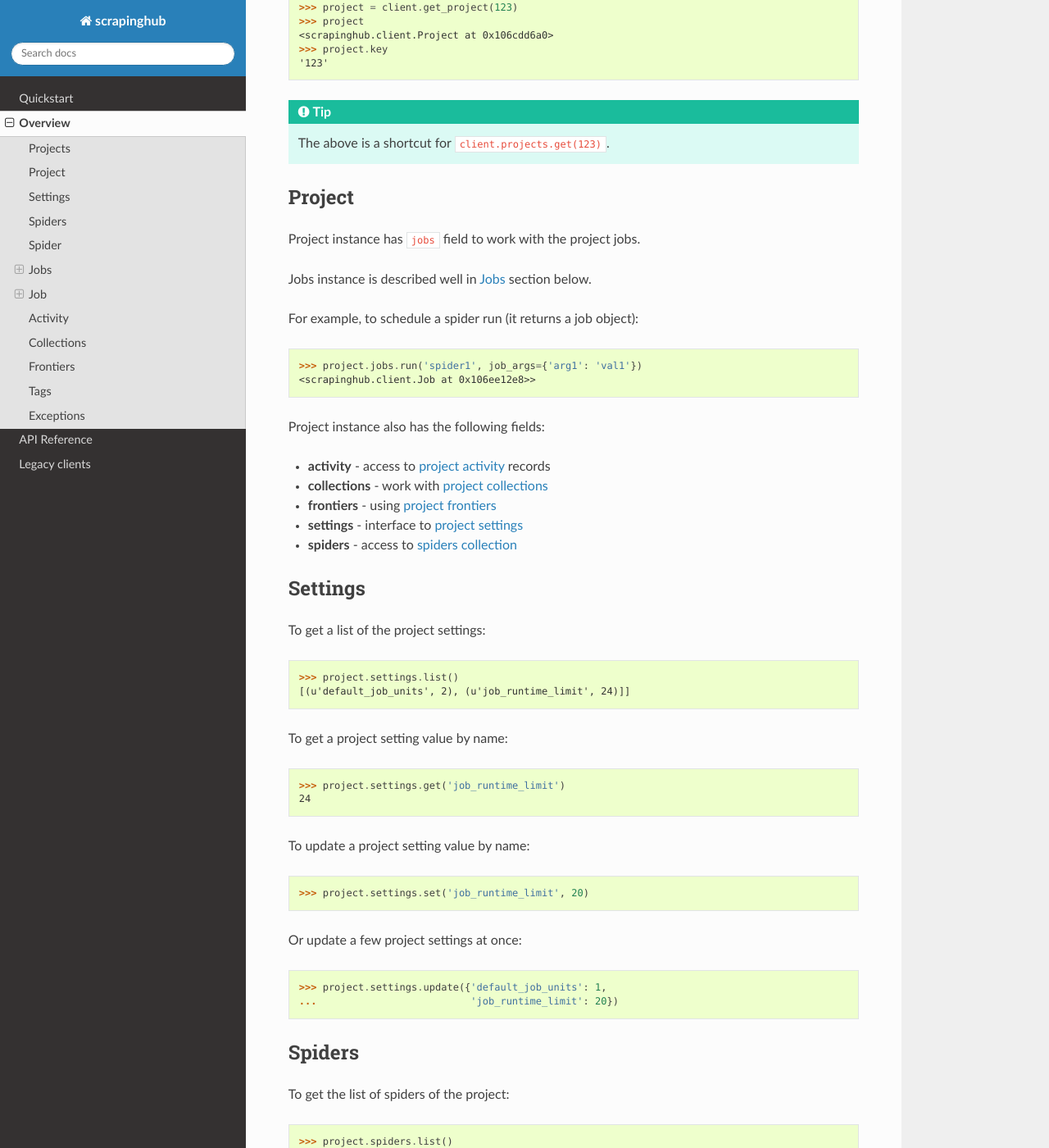
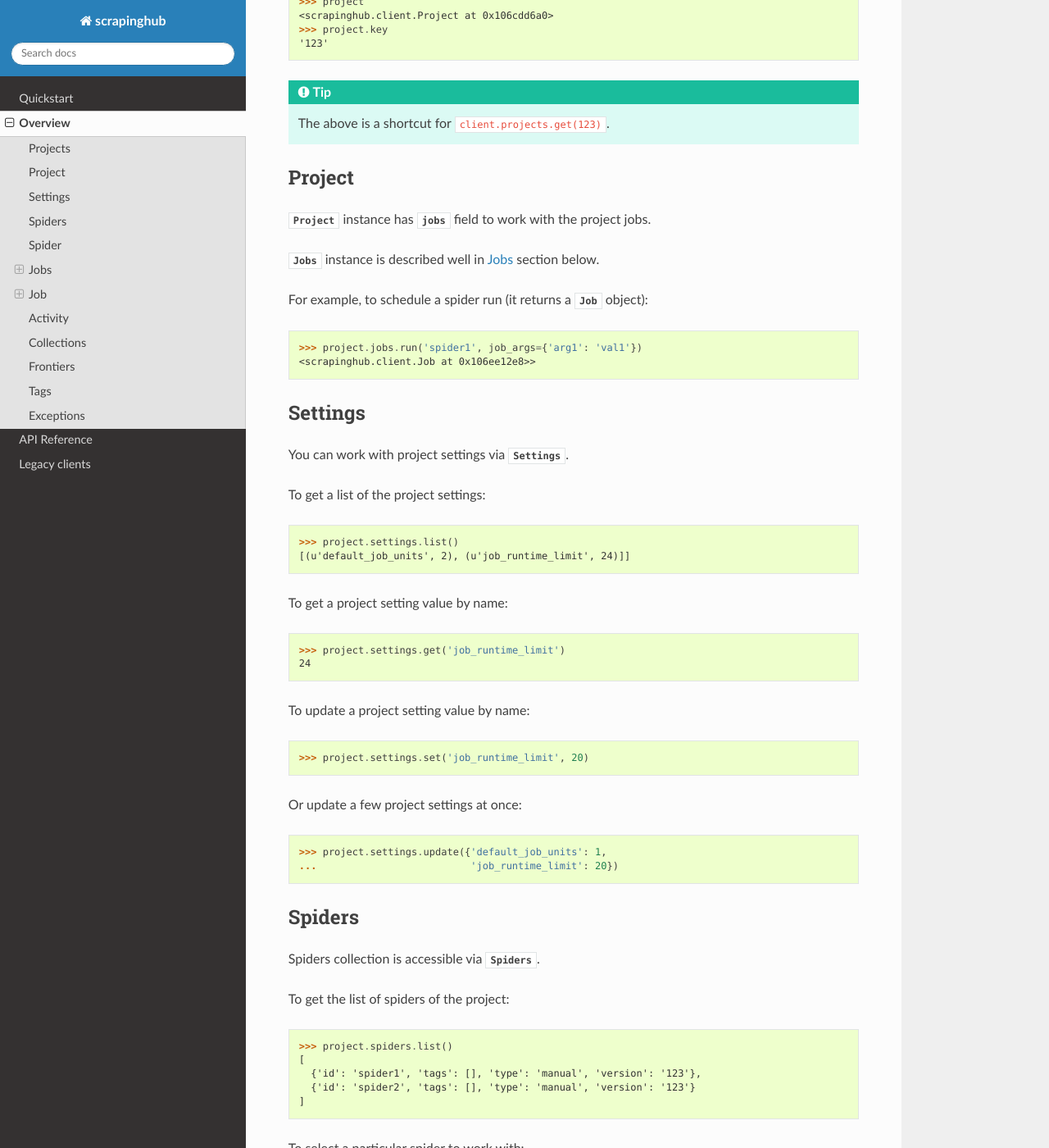
Before and after one commit to scrapinghub/python-scrapinghub, a Sphinx documentation site: the page built from docs/client/overview.rst, in a window 1280 px wide and 1400 px high, scrolled down 1002 px. Shown: the whole window at 82% size. Built offline with Sphinx 7.4.7 and the Read the Docs theme 2.0.0, drawn with Linux system fonts in a browser that asks for light colours; some of the changed text lies outside the part shown.

Commit message:
Provide links to API in Overview

```diff
--- a/docs/client/overview.rst
+++ b/docs/client/overview.rst
@@ -46,31 +49,28 @@ And select a particular project to work with::
 
 .. tip:: The above is a shortcut for ``client.projects.get(123)``.
 
+
 Project
 -------
 
-Project instance has ``jobs`` field to work with the project jobs.
+:class:`~scrapinghub.client.projects.Project` instance has
+:attr:`~scrapinghub.client.projects.Project.jobs` field to work with
+the project jobs.
 
-Jobs instance is described well in :ref:`Jobs <jobs>` section below.
+:class:`~scrapinghub.client.jobs.Jobs` instance is described well in
+:ref:`Jobs <jobs>` section below.
 
-For example, to schedule a spider run (it returns a job object)::
+For example, to schedule a spider run (it returns a
+:class:`~scrapinghub.client.jobs.Job` object)::
 
     >>> project.jobs.run('spider1', job_args={'arg1': 'val1'})
     <scrapinghub.client.Job at 0x106ee12e8>>
 
-Project instance also has the following fields:
-
-- **activity** - access to :ref:`project activity <project-activity>` records
-- **collections** - work with :ref:`project collections <project-collections>`
-- **frontiers** - using :ref:`project frontiers <project-frontiers>`
-- **settings** - interface to :ref:`project settings <project-settings>`
-- **spiders** - access to :ref:`spiders collection <project-spiders>`
-
-
-.. _project-settings:
 
 Settings
 --------
+
+You can work with project settings via :class:`~scrapinghub.client.projects.Settings`.
 
 To get a list of the project settings::
 
@@ -91,10 +91,11 @@ Or update a few project settings at once::
     >>> project.settings.update({'default_job_units': 1,
     ...                          'job_runtime_limit': 20})
 
-.. _project-spiders:
 
 Spiders
 -------
+
+Spiders collection is accessible via :class:`~scrapinghub.client.spiders.Spiders`.
 
 To get the list of spiders of the project::
 
@@ -384,17 +390,20 @@ To retrieve all requests from a job::
 Samples
 ^^^^^^^
 
-To retrieve all samples for a job::
+:class:`~scrapinghub.client.samples.Samples` is useful to retrieve all samples
+for a job::
 
     >>> for sample in job.samples.iter():
     ...     # sample is a list with a timestamp and data
     >>> sample
     [1482233732452, 0, 0, 0, 0, 0]
 
-.. _project-activity:
 
 Activity
 --------
+
+:class:`~scrapinghub.client.activity.Activity` provides a convenient interface
+to project activity events.
 
 To retrieve all activity events from a project::
 
@@ -419,14 +428,13 @@ Or post multiple events at once::
     >>> project.activity.add(events)
 
 
-.. _project-collections:
 
 Collections
 -----------
 
 As an example, let's store hash and timestamp pair for foo spider.
 
-Usual workflow with `Collections`_ would be::
+Usual workflow with :class:`~scrapinghub.client.collections.Collections` would be::
 
     >>> collections = project.collections
     >>> foo_store = collections.get_store('foo_store')
@@ -447,12 +455,11 @@ Usual workflow with `Collections`_ would be::
 
 Collections are available on project level only.
 
-.. _project-frontiers:
 
 Frontiers
 ---------
 
-Typical workflow with `Frontier`_::
+Typical workflow with :class:`~scrapinghub.client.frontiers.Frontiers`::
 
     >>> frontiers = project.frontiers
 
@@ -583,7 +592,6 @@ Exceptions
 
 
 .. _Scrapinghub API: http://doc.scrapinghub.com/api.html
-.. _Collections: http://doc.scrapinghub.com/api/collections.html
 .. _Frontier: http://doc.scrapinghub.com/api/frontier.html
 .. _count endpoint: https://doc.scrapinghub.com/api/jobq.html#jobq-project-id-count
 .. _list endpoint: https://doc.scrapinghub.com/api/jobq.html#jobq-project-id-list
```
Also changed, not shown: other parts of docs/client/overview.rst (+24 -14 lines).
